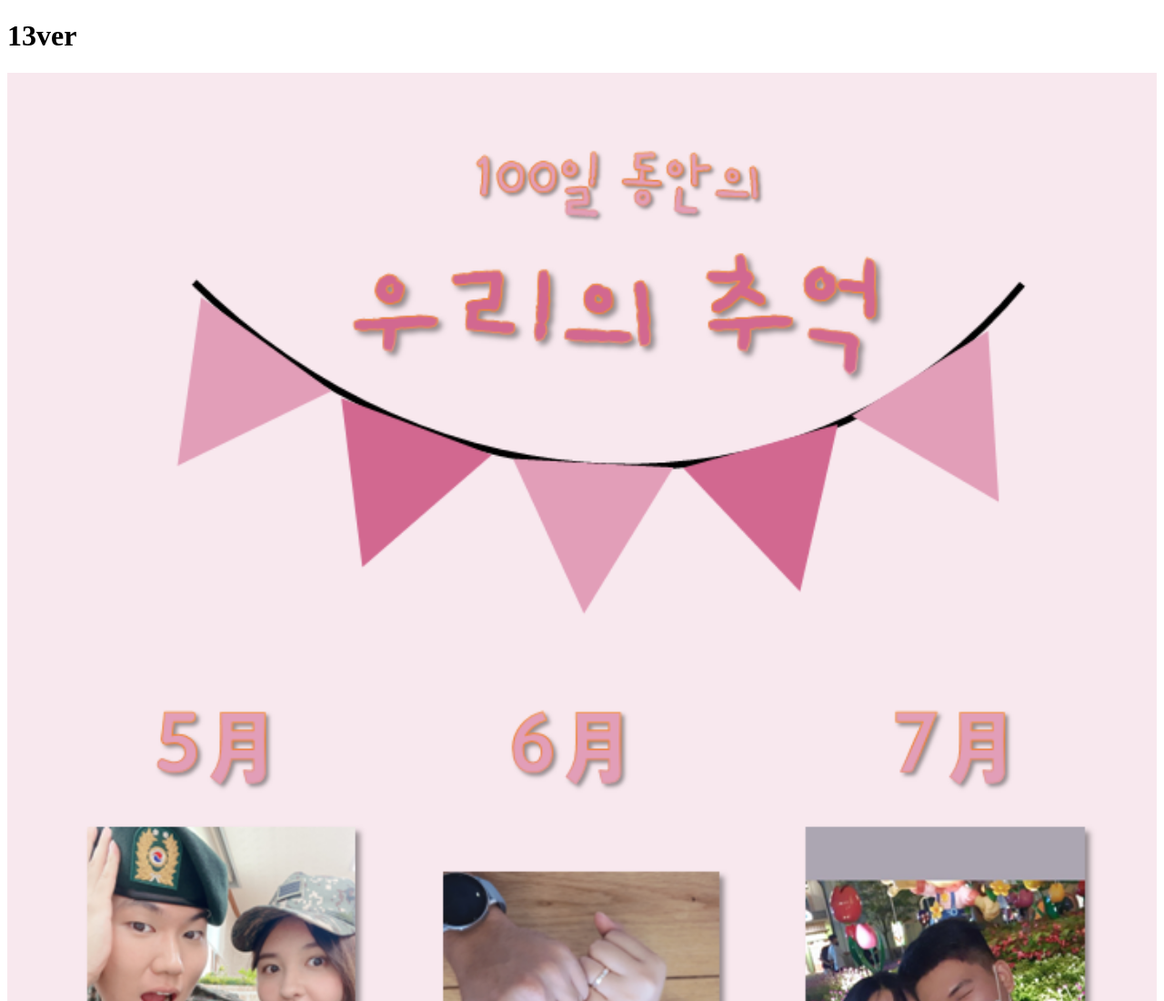
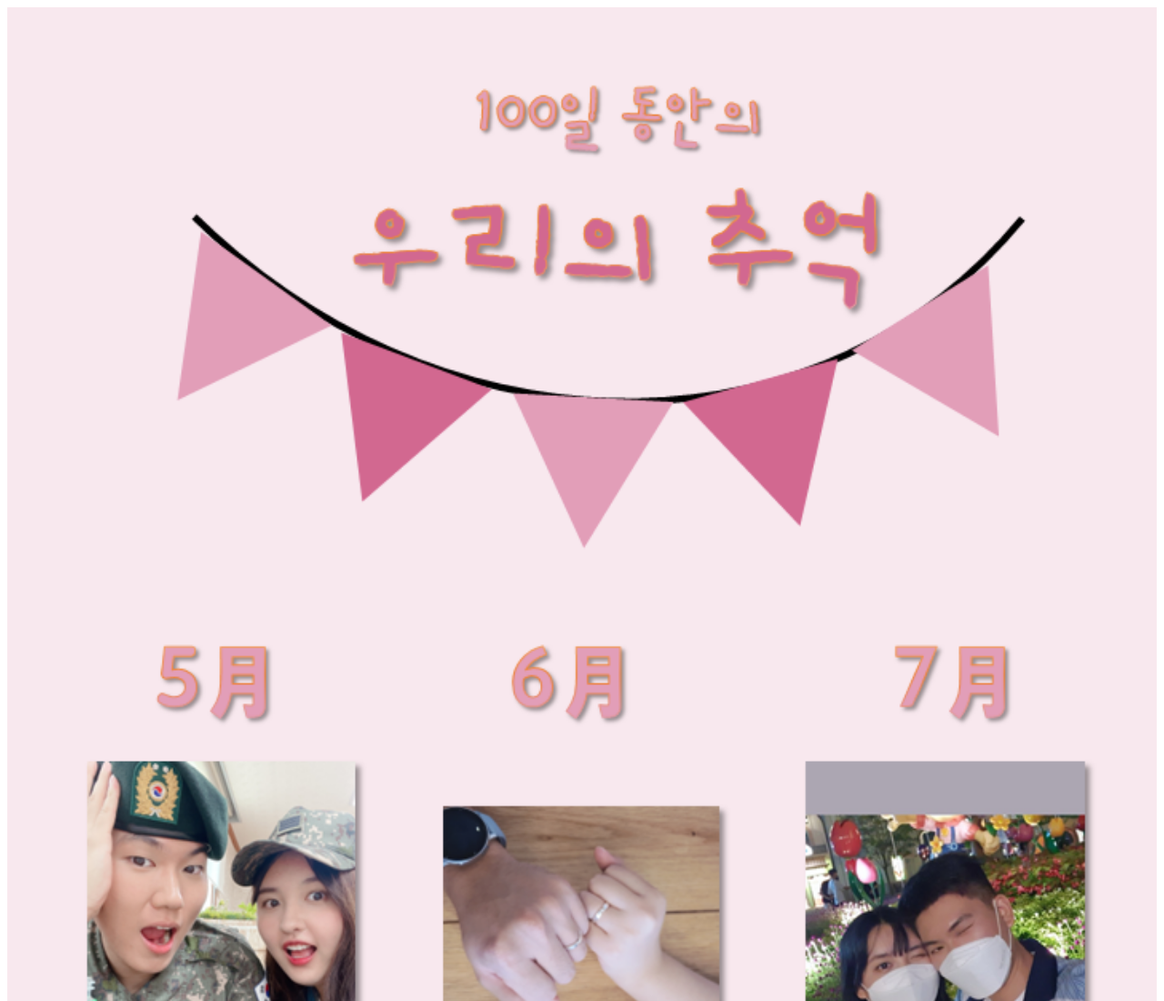
Before and after one commit to garbi23/EventWeb, a plain HTML site: page index.html in a window 1280 px wide. Shown: the top 1100 px of the page at 91% size. Drawn offline with Linux system fonts and the light colour scheme.

Commit message:
Update index.html

```diff
--- a/index.html
+++ b/index.html
@@ -9,7 +9,6 @@
 
   </head>
   <body>
-    <h1> 13ver </h1>
     <img src="images/100.png">
   </body>
 </html>
```
